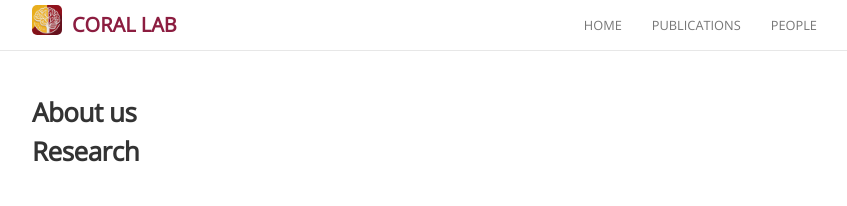
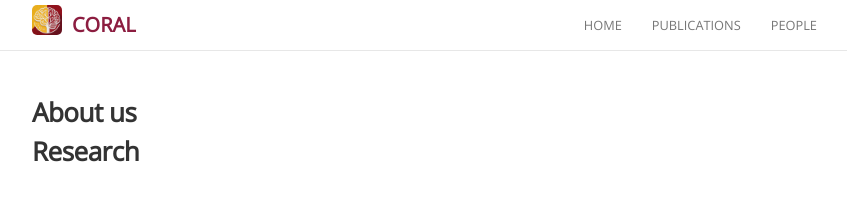
Before and after one commit to coral-lab-asu/coral-lab-asu.github.io, a Jekyll site: the page built from about.md, in a window 1280 px wide. Shown: the top 206 px of the page, without its empty margins (223-1070 px from the left). Built offline with Jekyll 4.4.1, drawn with Linux system fonts in a browser that asks for light colours; nearby versions of some CDN libraries; comment, search, counter and statistics services are not loaded.

Commit message:
Update _config

```diff
--- a/_config.yml
+++ b/_config.yml
@@ -3,7 +3,7 @@
 # # # # # # # #
 
 # Basic
-name: "CoRAL Lab"
+name: "CoRAL"
 title: "CoRAL Lab at ASU"
 description: "The CORAL Lab is an natural language processing research group at Arizona State University."
 
```
